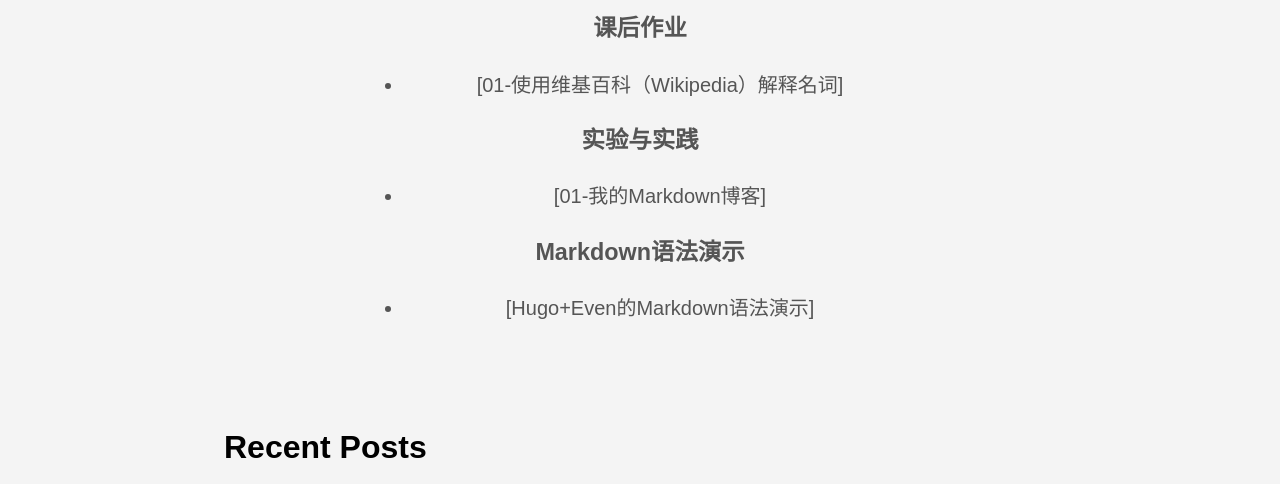
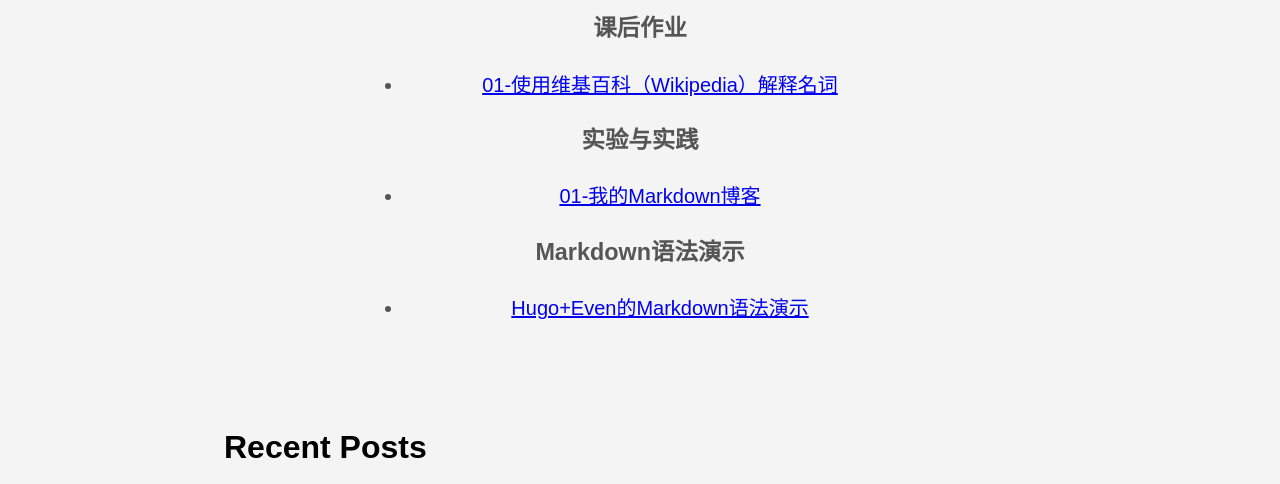
Before and after one commit to Hide-on-bush2/Hide-on-bush2.github.io, a plain HTML site: page index.html in a window 1280 px wide. Shown: the part 701-1185 px from the top of the page. Drawn offline with Linux system fonts and the light colour scheme.

Commit message:
rebuilding site Wed Sep  9 19:18:04 CST 2020

```diff
--- a/index.html
+++ b/index.html
@@ -128,15 +128,15 @@
 <h2 id="18308008的软导作业索引页">【18308008】的软导作业索引页</h2>
 <h3 id="课后作业">课后作业</h3>
 <ul>
-<li>[01-使用维基百科（Wikipedia）解释名词]</li>
+<li><a href="https://hide-on-bush2.github.io/post/homework/">01-使用维基百科（Wikipedia）解释名词</a></li>
 </ul>
 <h3 id="实验与实践">实验与实践</h3>
 <ul>
-<li>[01-我的Markdown博客]</li>
+<li><a href="https://hide-on-bush2.github.io/post/blog/">01-我的Markdown博客</a></li>
 </ul>
 <h3 id="markdown语法演示">Markdown语法演示</h3>
 <ul>
-<li>[Hugo+Even的Markdown语法演示]</li>
+<li><a href="https://hide-on-bush2.github.io/post/markdown/">Hugo+Even的Markdown语法演示</a></li>
 </ul>
 
   </article>
```
